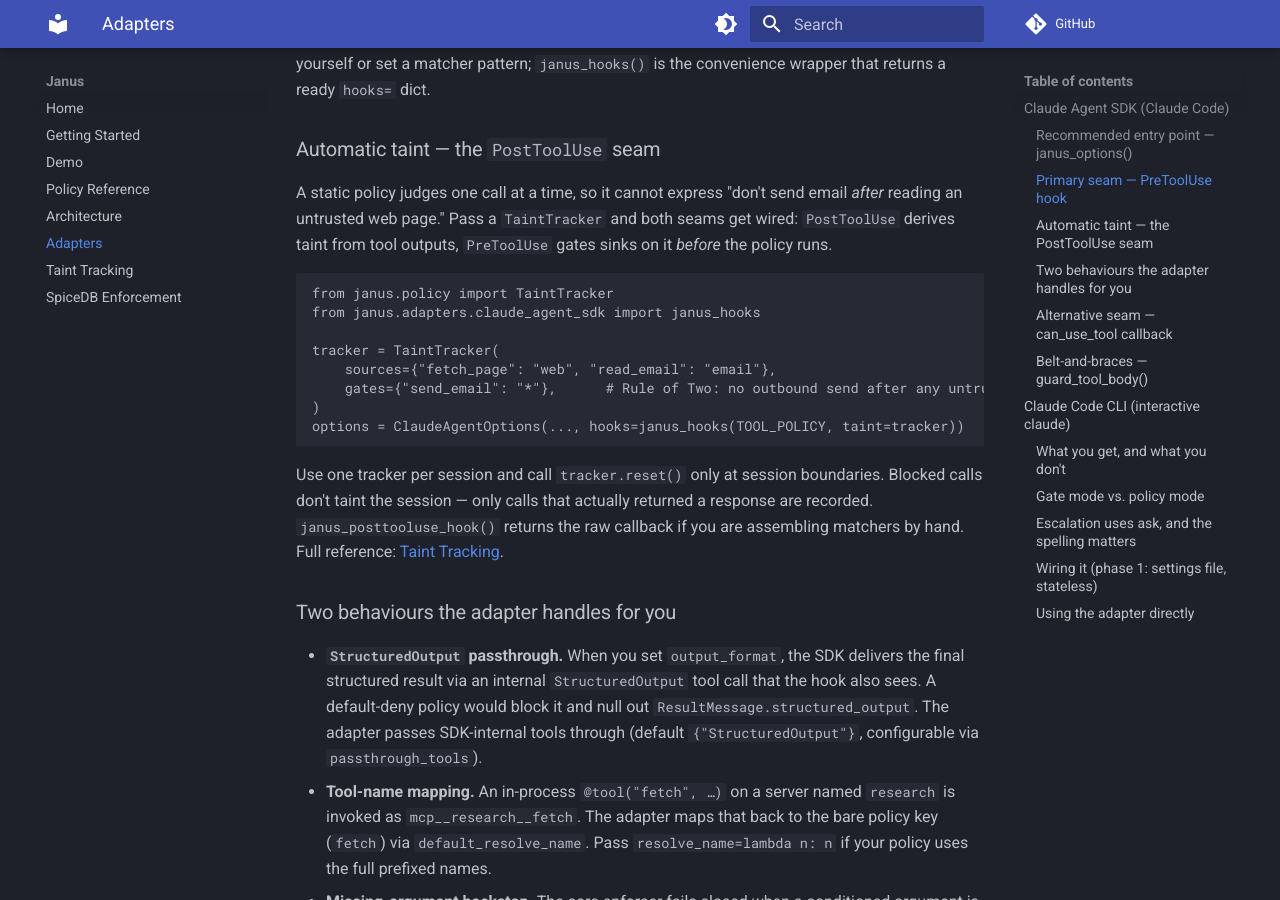
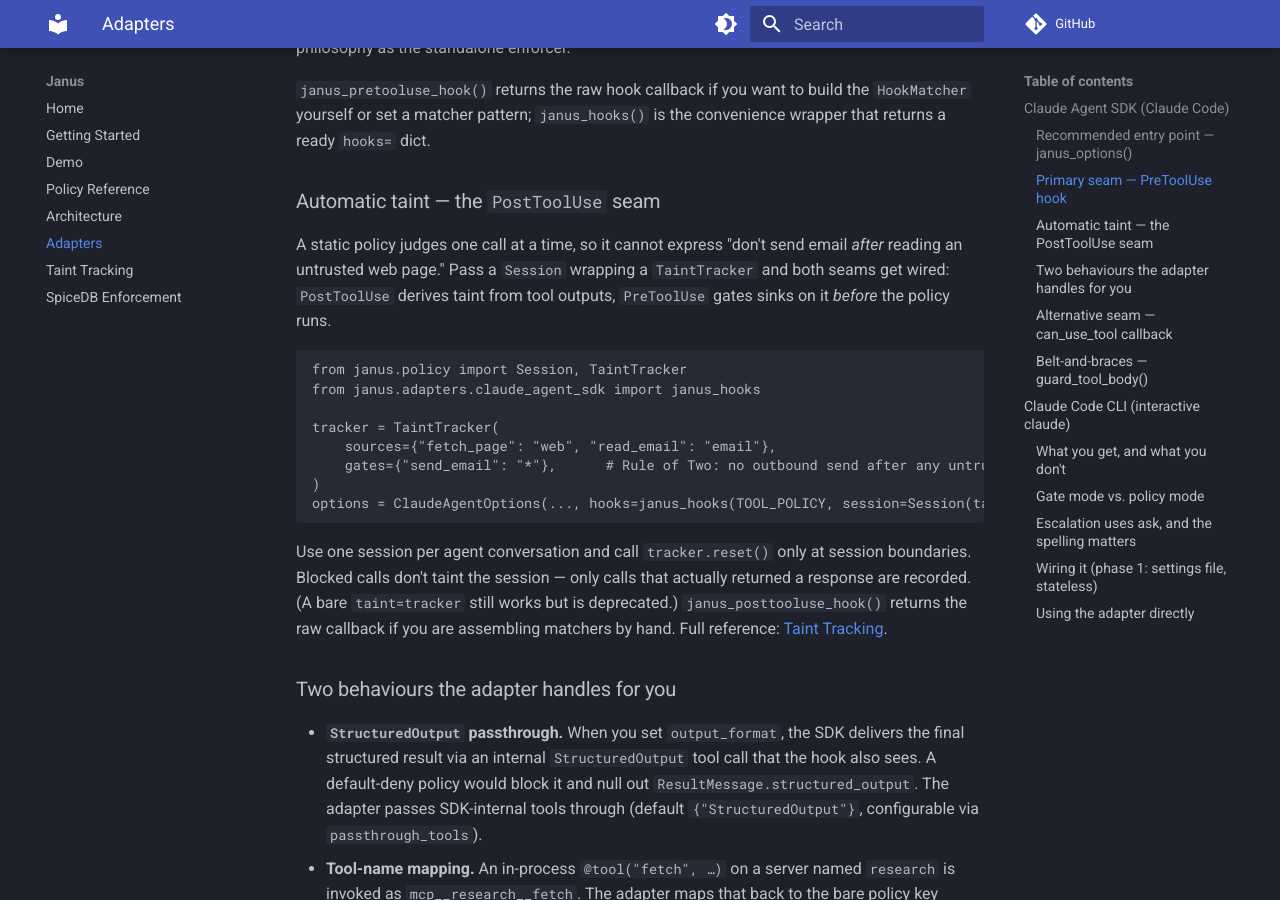
Before and after one commit to Agentic-AI-Risk-Mitigation/Janus, an MkDocs documentation site: the page built from docs/adapters.md, in a window 1280 px wide and 900 px high, scrolled down 3268 px. Built offline with MkDocs 1.6.1 and Material for MkDocs 9.7.7, drawn with Linux system fonts in a browser that asks for light colours; comment, search, counter and statistics services are not loaded; some of the changed text lies outside the part shown.

Commit message:
docs: migrate SDK adapter examples from taint= to session=
The adapter deprecates the bare taint= tracker in favor of
session=Session(taint=tracker) (Session adds provenance and the audit
trail), but README, docs/adapters.md, and docs/taint.md still taught the
deprecated form. Update every example and knob description to session=,
noting once per page that taint= keeps working but is deprecated.

Validated: uv run mkdocs build.

Co-Authored-By: Claude Fable 5 <noreply@anthropic.com>

````diff
--- a/docs/adapters.md
+++ b/docs/adapters.md
@@ -72,13 +72,15 @@ What it generates:
   enumerated and require an explicit `allowed_tools=` merge (still policy-filtered).
 - **`permission_mode="dontAsk"`** — anything not allow-listed is denied, not prompted.
 - **`hooks=janus_hooks(...)`** — the argument-level seam, wired with the same knobs
-  (`required_args`, `taint`, `resolve_name`, `passthrough_tools`).
+  (`required_args`, `session`, `resolve_name`, `passthrough_tools`).
 
 Three extra knobs:
 
-- **`taint=TaintTracker(...)`** — wires *both* hook seams so session taint is derived
-  automatically: a `PostToolUse` hook records untrusted reads, and the `PreToolUse` hook gates
-  sinks on them before the static policy runs. See [Taint Tracking](taint.md).
+- **`session=Session(taint=TaintTracker(...))`** — wires *both* hook seams so session taint is
+  derived automatically: a `PostToolUse` hook records untrusted reads, and the `PreToolUse` hook
+  gates sinks on them before the static policy runs. `Session` also carries provenance and the
+  audit trail; passing a bare `taint=` tracker still works but is deprecated. See
+  [Taint Tracking](taint.md).
 
 - **`hook_approved_tools={"send_email"}`** — high-risk sinks kept *off* `allowed_tools` even
   though mounted and policy-listed. The Janus hook approves them explicitly on allow, so under
@@ -132,22 +134,24 @@ ready `hooks=` dict.
 ### Automatic taint — the `PostToolUse` seam
 
 A static policy judges one call at a time, so it cannot express "don't send email *after* reading
-an untrusted web page." Pass a `TaintTracker` and both seams get wired: `PostToolUse` derives
-taint from tool outputs, `PreToolUse` gates sinks on it *before* the policy runs.
+an untrusted web page." Pass a `Session` wrapping a `TaintTracker` and both seams get wired:
+`PostToolUse` derives taint from tool outputs, `PreToolUse` gates sinks on it *before* the
+policy runs.
 
 ```python
-from janus.policy import TaintTracker
+from janus.policy import Session, TaintTracker
 from janus.adapters.claude_agent_sdk import janus_hooks
 
 tracker = TaintTracker(
     sources={"fetch_page": "web", "read_email": "email"},
     gates={"send_email": "*"},      # Rule of Two: no outbound send after any untrusted read
 )
-options = ClaudeAgentOptions(..., hooks=janus_hooks(TOOL_POLICY, taint=tracker))
+options = ClaudeAgentOptions(..., hooks=janus_hooks(TOOL_POLICY, session=Session(taint=tracker)))
 ```
 
-Use one tracker per session and call `tracker.reset()` only at session boundaries. Blocked calls
-don't taint the session — only calls that actually returned a response are recorded.
+Use one session per agent conversation and call `tracker.reset()` only at session boundaries.
+Blocked calls don't taint the session — only calls that actually returned a response are
+recorded. (A bare `taint=tracker` still works but is deprecated.)
 `janus_posttooluse_hook()` returns the raw callback if you are assembling matchers by hand.
 Full reference: [Taint Tracking](taint.md).
 
````
Also changed, not shown: README.md (+11 -8 lines), docs/taint.md (+4 -3 lines).
